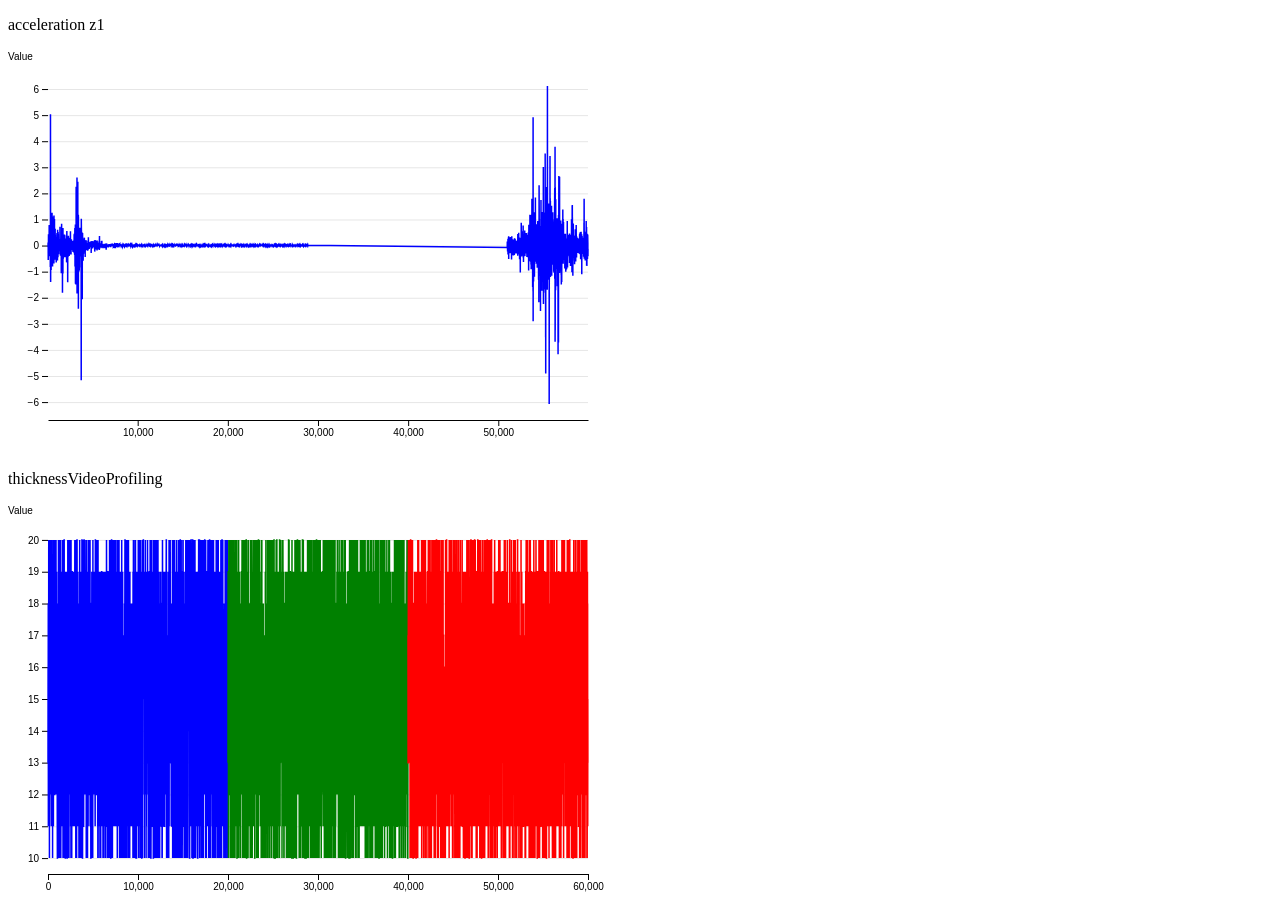
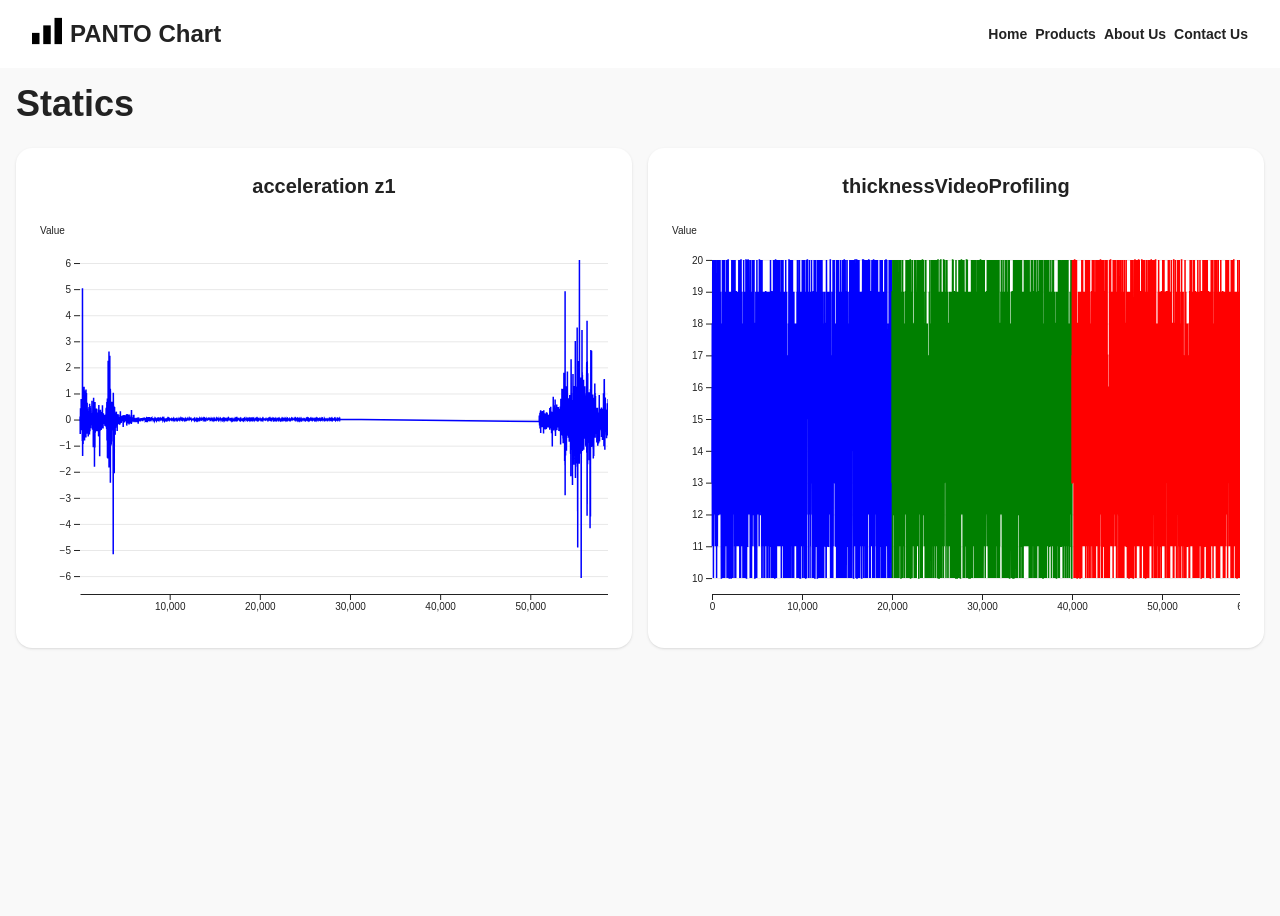
Before and after one commit to MasoomehMokhtari78/panto-chart, a React (Vite) app in the folder panto-chart/: page / in a window 1280 px wide. After the commit the page ends 800 px from the top, so only its background shows below. Built offline with nearby package versions, Linux system fonts and the light colour scheme.

Commit message:
adjusted styling

```diff
--- a/panto-chart/package.json
+++ b/panto-chart/package.json
@@ -11,9 +11,11 @@
     "preview": "vite preview"
   },
   "dependencies": {
+    "@tailwindcss/vite": "^4.1.11",
     "d3": "^7.9.0",
     "react": "^19.1.0",
-    "react-dom": "^19.1.0"
+    "react-dom": "^19.1.0",
+    "tailwindcss": "^4.1.11"
   },
   "devDependencies": {
     "@babel/preset-env": "^7.28.0",
--- a/panto-chart/src/App.jsx
+++ b/panto-chart/src/App.jsx
@@ -1,16 +1,46 @@
-
 import { useEffect, useState } from "react";
 import { useChartData } from "./hooks/useChartData";
 import { LineChart } from "./components/LineChart";
 
+const menuItems = ["Home", "Products", "About Us", "Contact Us"];
 export default function App() {
   const [data, setData] = useState([]);
-  const chartData = useChartData() ?? []
+  const chartData = useChartData() ?? [];
   useEffect(() => {
     setData(chartData ?? null);
   }, [chartData]);
 
-  return <>{data.map((chart, i) => (
-    <LineChart key={i} title={chart.title} data={chart.data} />
-  ))}</>
+  return (
+    <div>
+      <header
+        style={{
+          padding: "1rem 2rem",
+          backgroundColor: "white",
+          fontSize: "1.5rem",
+          fontWeight: "bold",
+          textAlign: "center",
+          display: "flex",
+          justifyContent: "space-between",
+        }}
+      >
+        <div className="flex gap-2 items-start">
+          <img src="/img/chart-bar.svg" className="w-[30px]" />
+          <p> PANTO Chart</p>
+        </div>
+        <div className="flex gap-2 items-center cursor-pointer">
+          {menuItems.map((item) => (
+            <p className="text-sm">{item}</p>
+          ))}
+        </div>
+      </header>
+      <div className="flex flex-col gap-6 p-4">
+        <p className="text-4xl font-bold">Statics</p>
+        <div className="flex flex-wrap gap-4 justify-between">
+          {data.map((chart, i) => (
+            <LineChart key={i} title={chart.title} data={chart.data} />
+          ))}
+        </div>
+      </div>
+    </div>
+  );
 }
--- a/panto-chart/src/components/LineChart.jsx
+++ b/panto-chart/src/components/LineChart.jsx
@@ -1,6 +1,7 @@
 import React, { useEffect, useRef } from "react";
 import * as d3 from "d3";
 import { useLineChart } from "../hooks/useLineChart";
+import { Card } from "../ui/Card";
 
 const colors = ['blue', 'green', 'red'];
 
@@ -58,5 +59,5 @@ export const LineChart = ({
 
   if (!data) return <p>Loading...</p>;
 
-  return <div><p>{title}</p><svg ref={svgRef} width={width} height={height} /></div>
+  return <Card title={title}><svg ref={svgRef} width={width} height={height} /></Card>
 };
--- a/panto-chart/src/index.css
+++ b/panto-chart/src/index.css
@@ -0,0 +1,37 @@
+@import "tailwindcss";
+*,
+*::before,
+*::after {
+  box-sizing: border-box;
+}
+
+html, body {
+  margin: 0;
+  padding: 0;
+  height: 100%;
+  font-family: Poppins, Sans-serif;
+  background-color: #f9f9f9;
+  color: #222;
+  -webkit-font-smoothing: antialiased;
+  -moz-osx-font-smoothing: grayscale;
+}
+
+img, picture, video, canvas, svg {
+  display: block;
+  max-width: 100%;
+}
+
+input, button, textarea, select {
+  font: inherit;
+}
+
+a {
+  text-decoration: none;
+  color: inherit;
+}
+
+ul, ol {
+  padding: 0;
+  margin: 0;
+  list-style: none;
+}
--- /dev/null
+++ b/panto-chart/src/ui/Card.jsx
@@ -0,0 +1,10 @@
+import React from "react";
+
+export function Card({ title, description, children }) {
+  return (
+    <div className="rounded-2xl bg-white p-6 shadow-sm flex flex-col gap-6 items-center flex-1 min-w-[600px]">
+      <h3 className="text-xl font-bold">{title}</h3>
+      <div>{children}</div>
+    </div>
+  );
+}
--- a/panto-chart/vite.config.js
+++ b/panto-chart/vite.config.js
@@ -1,10 +1,11 @@
 import { defineConfig } from "vite";
 import react from "@vitejs/plugin-react";
+import tailwindcss from "@tailwindcss/vite";
 
 // https://vitejs.dev/config/
 export default defineConfig({
-  plugins: [react()],
-  base: process.env.VITE_BASE_PATH || "/panto-chart",
+  plugins: [react(), tailwindcss()],
+  // base: process.env.VITE_BASE_PATH || "/panto-chart",
   test: {
     globals: true,
     environment: "jsdom",
```
Also changed, not shown: panto-chart/public/img/chart-bar.svg (added), 1 other file (tests, documents, lock files or other folders).
